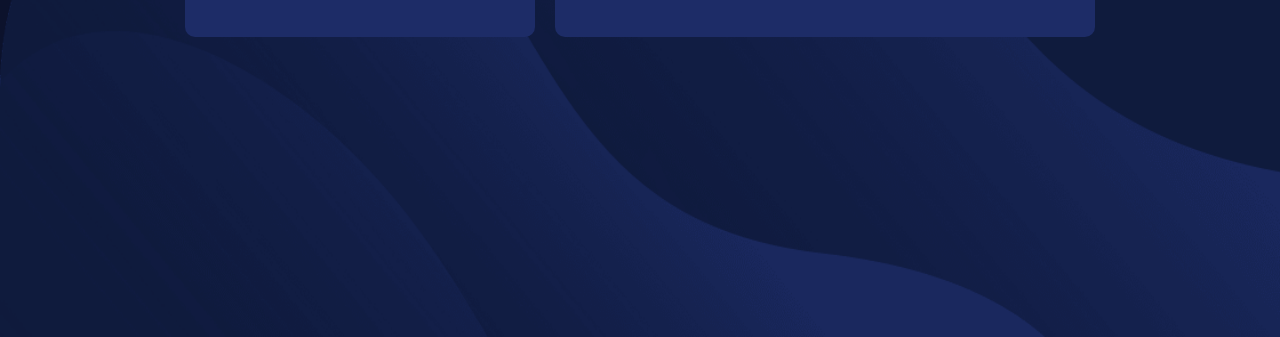
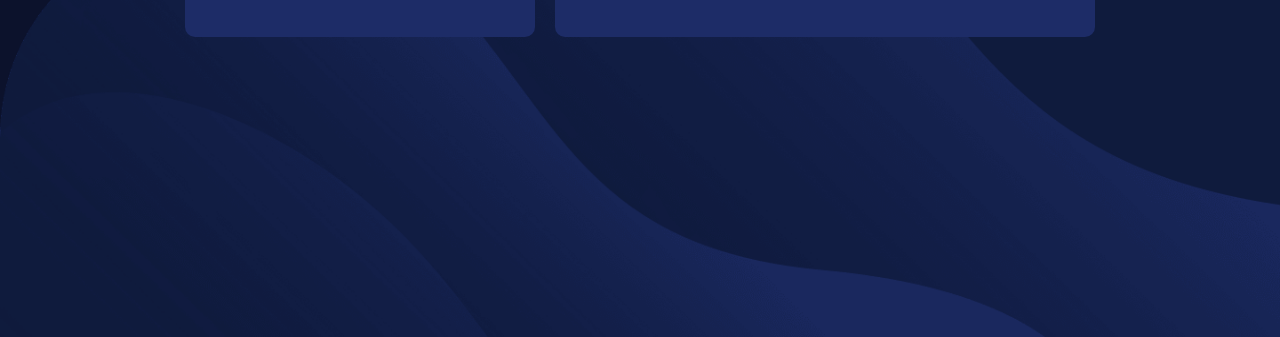
Before and after one commit to enszrlu/Frontend-Practice---Fylo-data-storage-component, a plain HTML site: page index.html in a window 1280 px wide. Shown: the part 463-800 px from the top of the page. Drawn offline with Linux system fonts and the light colour scheme.

Commit message:
fixed responsive desktop background

```diff
--- a/css/style.css
+++ b/css/style.css
@@ -23,7 +23,7 @@ body {
     background-image: url(../images/bg-desktop.png);
     background-repeat: no-repeat;
     background-position: bottom right;
-    background-size: 100% 500px;
+    background-size: 100% 50%;
 }
 
 .function-brand {
```
